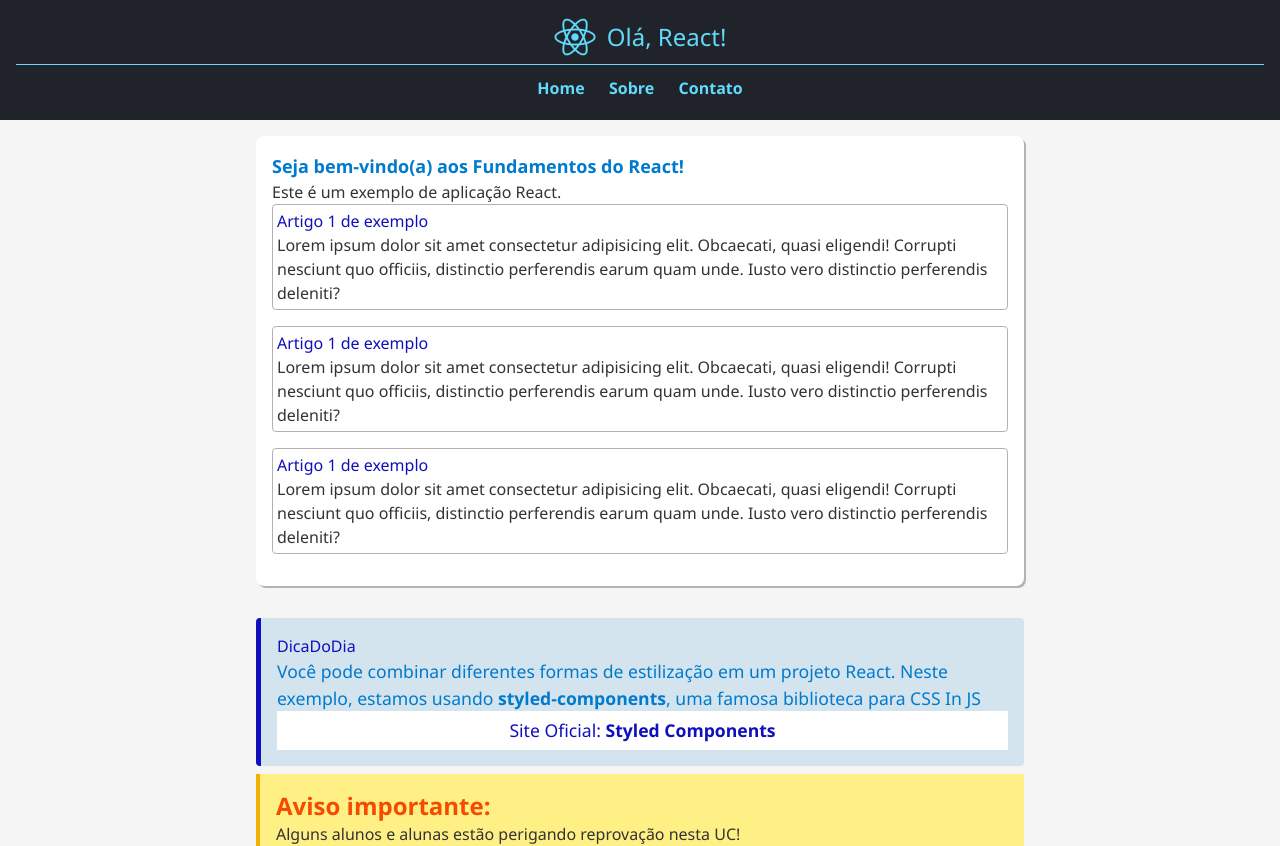
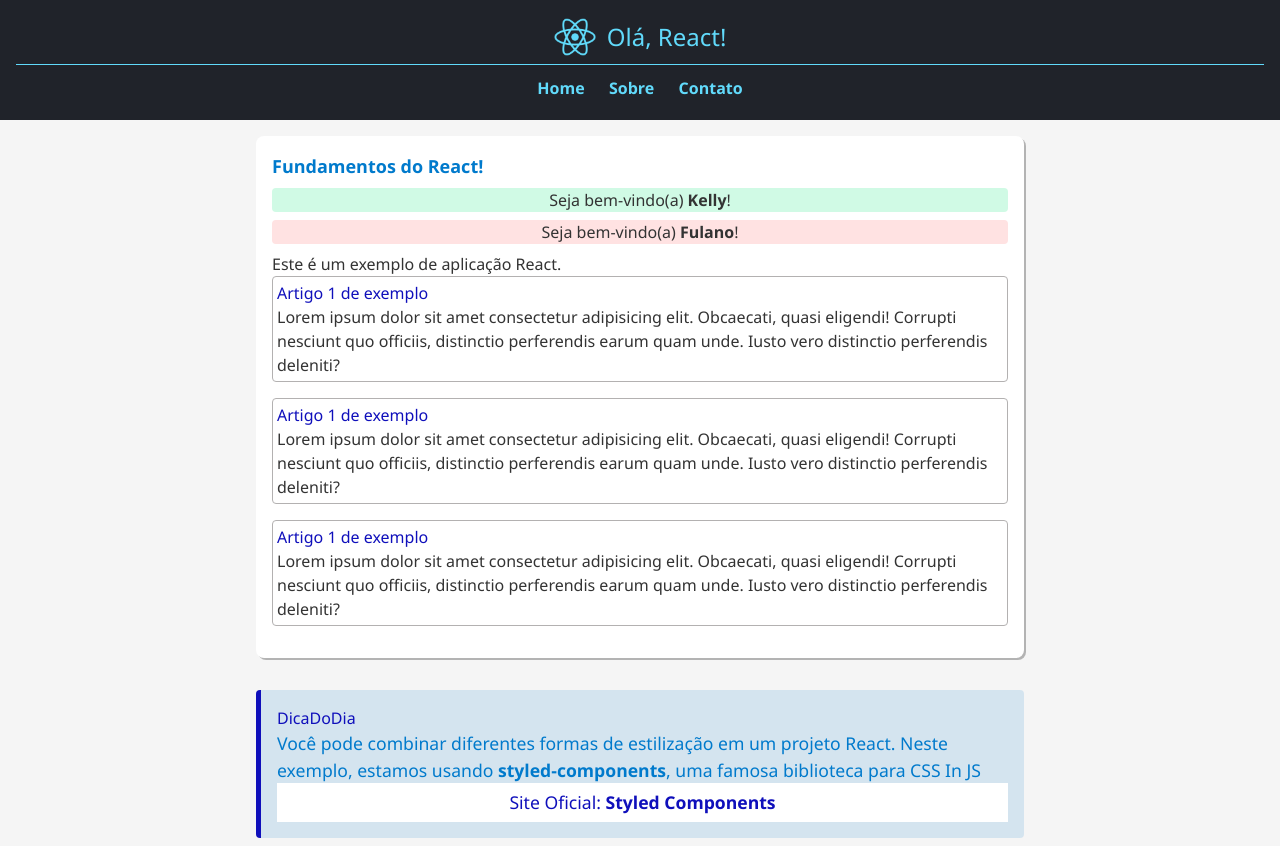
Before and after one commit to kellysabioni/react-fundamentos, a React (Vite) app: page / in a window 1280 px wide. Shown: the top 846 px of the page. Built offline with nearby package versions, Linux system fonts and the light colour scheme.

Commit message:
Refatora Saudacao com props
O componente Saudacao foi atualizado para receber "nome" e "classe" como props, permitindo saudações e estilos personalizados. O Conteudo foi ajustado para renderizar vários componentes Saudacao com props diferentes.

```diff
--- a/src/componentes/Conteudo/Conteudo.tsx
+++ b/src/componentes/Conteudo/Conteudo.tsx
@@ -11,7 +11,9 @@ export default function Conteudo() {
       <section
         className={`${styles.principal} ${styles.arredondada} ${styles.sombra}`}
       >
-        <Saudacao/>
+        <h2 className="font-bold text-lg ">Fundamentos do React!</h2>
+        <Saudacao nome="Kelly" classe="bg-emerald-100" />
+        <Saudacao nome="Fulano" classe="bg-red-100" />
 
         <p>Este é um exemplo de aplicação React.</p>
 
--- a/src/componentes/Conteudo/Saudacao.tsx
+++ b/src/componentes/Conteudo/Saudacao.tsx
@@ -1,7 +1,12 @@
-export default function Saudacao() {
+type Props = {
+  nome: string;
+  classe: string;
+};
+
+export default function Saudacao(props: Props) {
   return (
-    <h2 className="font-bold text-lg ">
-      Seja bem-vindo(a) aos Fundamentos do React!
-    </h2>
+    <p className={`my-2 rounded text-center ${props.classe} `}>
+      Seja bem-vindo(a) <b>{props.nome}</b>!
+    </p>
   );
 }
--- a/src/global.css
+++ b/src/global.css
@@ -1,19 +1,4 @@
 @import "tailwindcss";
-
-*,
-*::after,
-*::before {
-  box-sizing: border-box;
-}
-
-body,
-h1,
-h2,
-h3,
-p {
-  margin: 0;
-  padding: 0;
-}
 
 body {
   font-family: "Segoe UI", Tahoma, Geneva, Verdana, sans-serif;
@@ -21,12 +6,10 @@ body {
   color: #333;
 }
 
-/* Seletor descendente */
 footer p {
   font-family: Cambria, serif;
 }
 
-/* Seletor classe */
 .outro-texto {
   text-transform: uppercase;
 }
```
